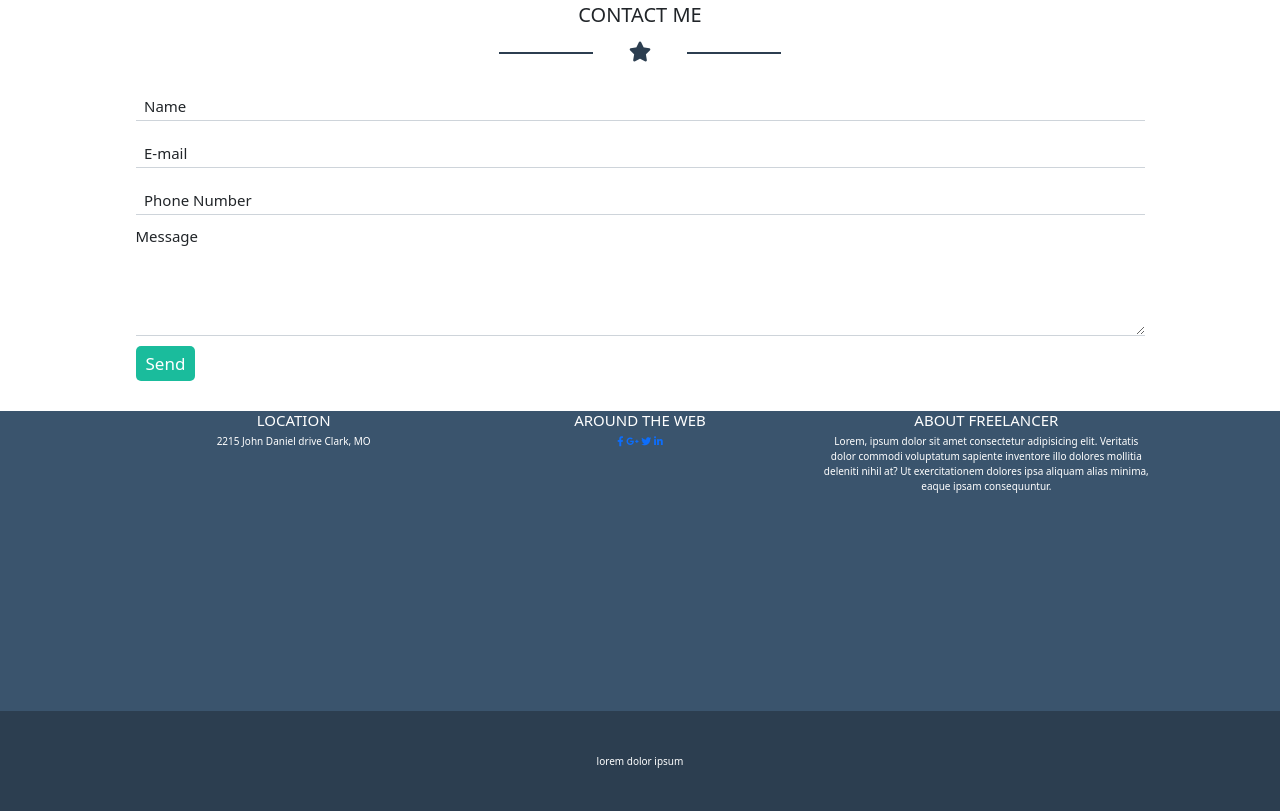
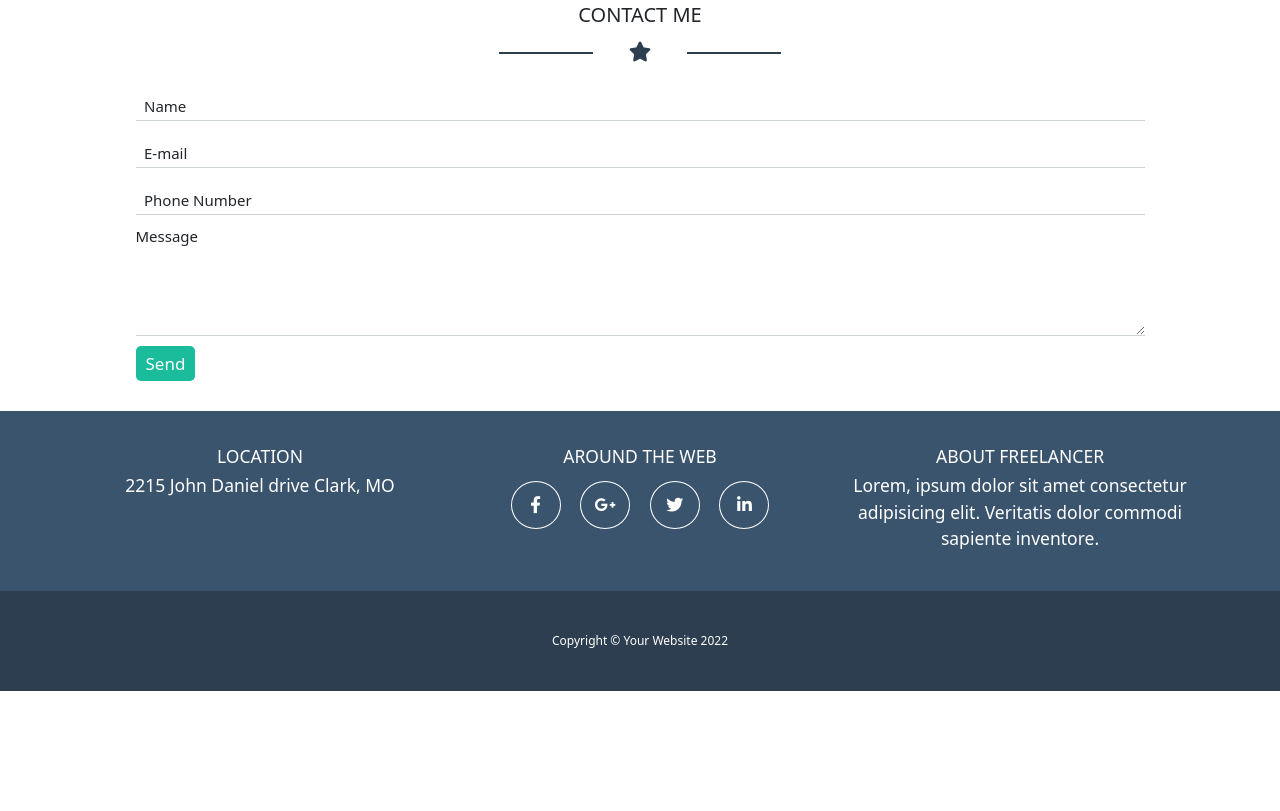
Before and after one commit to San-Moro/html-css-bootstrap-freelancer, a plain HTML site: page index.html in a window 1280 px wide. Shown: the part 1585-2396 px from the top of the page. After the commit the page ends 2276 px from the top, so only its background shows below. Drawn offline with nearby package versions, Linux system fonts and the light colour scheme.

Commit message:
Added details of Footer

```diff
--- a/css/style.css
+++ b/css/style.css
@@ -147,6 +147,13 @@ header h3, .hamburger, .menu {
     color: white;
 }
 
+#about .btn:first-child:hover, :not(.btn-check)+.btn:hover {
+    background-color: var(--bg-footer-top);
+}
+
+#about .btn-check:checked+.btn, .btn.active, .btn.show, .btn:first-child:active, :not(.btn-check)+.btn:active {
+    background-color: var(--bg-footer-top);
+}
 
 /* Form section */
 
@@ -162,7 +169,6 @@ form .form-control {
     border-left: none;
     border-right: none;
     border-radius: 0px;
-
 }
 
 form .btn {
@@ -182,13 +188,37 @@ form .btn {
 
 /* FOOTER */
 
+/* footer-top */
 .footer-top {
     width: 100%;
     background-color: var(--bg-footer-top);
-    height: 300px;
     color: white;
 }
 
+/* social-icon-button */
+
+.footer-top a {
+    width: 50px;
+    color: white;
+    font-size: 1.6rem;
+    margin: .5em;
+    padding: .6em;
+}
+.footer-top .btn {
+    border: 1px solid white;
+    font-size: 1.7rem;
+}
+
+.footer-top .btn-check:checked+.btn, .btn.active, .btn.show, .btn:first-child:active, :not(.btn-check)+.btn:active {
+    background-color: var(--bg-section);
+    border: none;
+}
+
+.footer-top .btn:first-child:hover, :not(.btn-check)+.btn:hover {
+    border-color: var(--bg-section);
+}
+
+/* footer-bottom */
 .footer-bottom {
     width: 100%;
     background-color: var(--bg-header);
@@ -198,6 +228,7 @@ form .btn {
 
 .footer-bottom p {
     line-height: 100px;
+    font-size: 1.2rem;
 }
 
 
--- a/index.html
+++ b/index.html
@@ -198,30 +198,31 @@
 
     <!-- Footer -->
     <footer>
-        <div class="footer-top">
-            <div class="wrapper">
+        <div class="footer-top p-2 pb-5">
+            <div class="container container-sm container-md">
 
                 <div class="row">
                     <!-- address -->
                     <div class="col col-md-4 text-center">
-                        <h4>LOCATION</h4>
-                        <p>2215 John Daniel drive Clark, MO</p>
+                        <h4 class="fs-3 mt-5">LOCATION</h4>
+                        <p class="fs-3">2215 John Daniel drive Clark, MO</p>
                     </div>
                     <!-- /address -->
 
                     <!-- social -->
                     <div class="col col-md-4 text-center">
-                        <h4>AROUND THE WEB</h4>
-                        <a href="">
+                        <h4 class="fs-3 mt-5">AROUND THE WEB</h4>
+
+                        <a class="btn btn-outline-primary rounded-circle" href="">
                             <i class="fa-brands fa-facebook-f"></i>
                         </a>
-                        <a href="">
+                        <a class="btn btn-outline-primary rounded-circle" href="">
                             <i class="fa-brands fa-google-plus-g"></i>
                         </a>
-                        <a href="">
+                        <a class="btn btn-outline-primary rounded-circle" href="">
                             <i class="fa-brands fa-twitter"></i>
                         </a>
-                        <a href="">
+                        <a class="btn btn-outline-primary rounded-circle" href="">
                             <i class="fa-brands fa-linkedin-in"></i>
                         </a>
                     </div>
@@ -229,8 +230,8 @@
 
                     <!-- freelacer -->
                     <div class="col col-md-4 text-center">
-                        <h4>ABOUT FREELANCER</h4>
-                        <p>Lorem, ipsum dolor sit amet consectetur adipisicing elit. Veritatis dolor commodi voluptatum sapiente inventore illo dolores mollitia deleniti nihil at? Ut exercitationem dolores ipsa aliquam alias minima, eaque ipsam consequuntur.</p>
+                        <h4 class="fs-3 mt-5">ABOUT FREELANCER</h4>
+                        <p class="fs-3">Lorem, ipsum dolor sit amet consectetur adipisicing elit. Veritatis dolor commodi sapiente inventore.</p>
                     </div>
                     <!-- /freelacer -->
                 </div>
@@ -241,7 +242,7 @@
 
         <div class="footer-bottom">
             <div class="wrapper text-center">
-                <p>lorem dolor ipsum</p>
+                <p>Copyright &copy; Your Website 2022</p>
             </div>
         </div>
     </footer>
```
